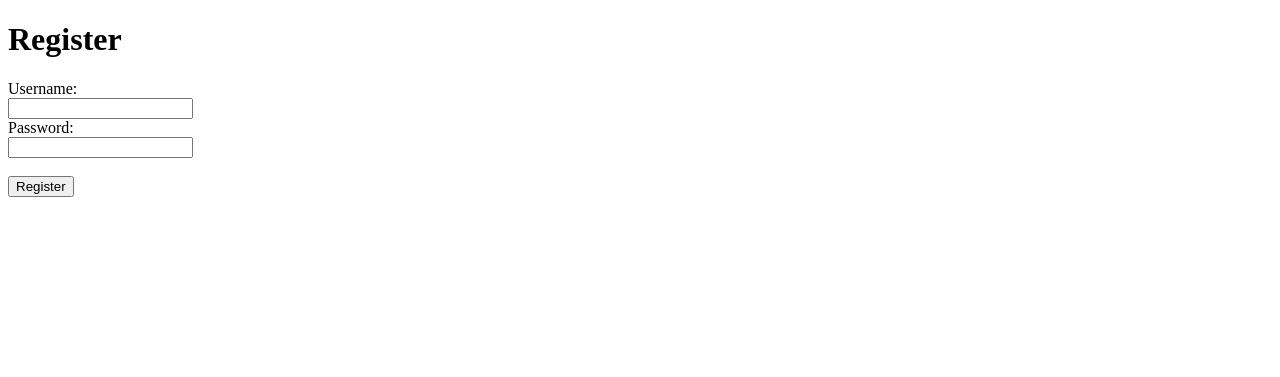
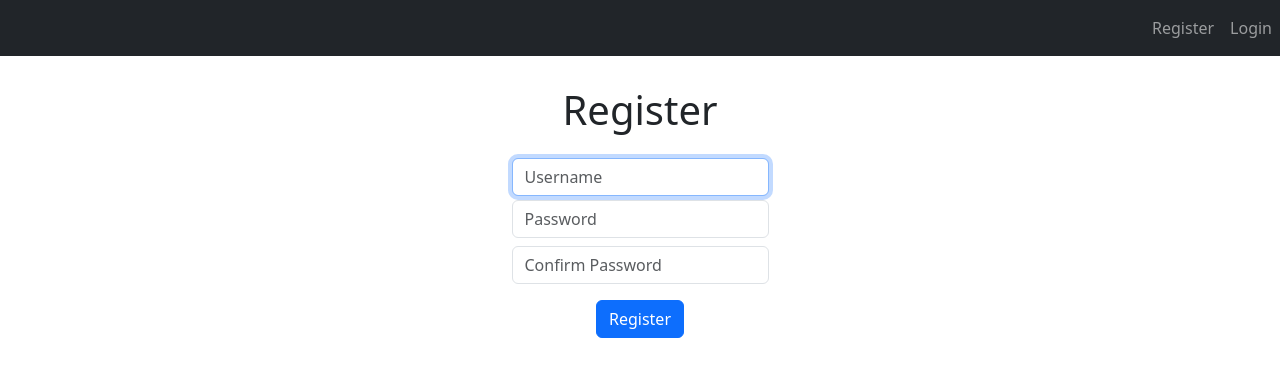
Before and after one commit to Menusha21/final_project, a Flask app: template templates/register.html in a window 1280 px wide. Shown: the top 377 px of the page. Run offline with Flask 3, Linux system fonts and the light colour scheme; the template is opened without the code that fills it, so the values that code supplies are empty.

Commit message:
front ent

```diff
--- a/app.py
+++ b/app.py
@@ -1,5 +1,6 @@
-from flask import Flask, render_template, request, redirect, session
+from flask import Flask, flash, render_template, request, redirect, session
 import sqlite3
+
 
 app = Flask(__name__)
 app.secret_key = 'your_secret_key'
@@ -7,7 +8,7 @@ app.secret_key = 'your_secret_key'
 # SQLite3 database setup
 conn = sqlite3.connect('database.db')
 c = conn.cursor()
-c.execute('''CREATE TABLE IF NOT EXISTS users (username TEXT, password TEXT)''')
+# c.execute('''CREATE TABLE IF NOT EXISTS users (username TEXT, password TEXT)''')
 conn.commit()
 conn.close()
 
@@ -20,6 +21,10 @@ def register():
     if request.method == 'POST':
         username = request.form['username']
         password = request.form['password']
+        confirmation = request.form['confirmation']
+
+
+
 
         conn = sqlite3.connect('database.db')
         c = conn.cursor()
@@ -27,9 +32,10 @@ def register():
         conn.commit()
         conn.close()
 
+
         return redirect('/login')
-
-    return render_template('register.html')
+    else:
+        return render_template('register.html')
 
 @app.route('/login', methods=['GET', 'POST'])
 def login():
--- /dev/null
+++ b/javascript.js
@@ -0,0 +1,11 @@
+// register.js
+
+document.addEventListener('DOMContentLoaded', function() {
+    document.getElementById('register-form').addEventListener('submit', function(event) {
+        var usernameInput = document.querySelector('input[name="username"]');
+        if (!usernameInput.value.trim()) {
+            event.preventDefault(); // Prevent form submission
+            alert('Username is required'); // Display alert message
+        }
+    });
+});
--- /dev/null
+++ b/static/styles.css
@@ -0,0 +1,38 @@
+/* Reset default margin and padding */
+/* body, h1, p {
+    margin: 0;
+    padding: 0; */
+
+/* } */
+.bb {
+    background-image: url('bg1.jpg');
+    background-size: cover;
+    background-repeat: no-repeat;
+
+    opacity: 0.9;
+
+}
+/* Center the h1 */
+h1 {
+    text-align: center;
+    margin-top: 30px; /* Adjust as needed */
+}
+
+
+/* Style the navigation links */
+.nav-links a {
+    color: black;
+    text-decoration: none;
+    margin-left: 10px; /* Add margin between links */
+    font-size: 18px;
+}
+.nav-links a:hover {
+    color: rgb(77, 77, 73);
+
+}
+
+.center{
+    display: flex;
+    justify-content: center;
+
+}
--- /dev/null
+++ b/templates/layout.html
@@ -0,0 +1,39 @@
+<!DOCTYPE html>
+<html lang="en">
+<head>
+    <meta charset="UTF-8">
+    <meta name="viewport" content="width=device-width, initial-scale=1.0">
+
+    <link href="https://cdn.jsdelivr.net/npm/bootstrap@5.3.2/dist/css/bootstrap.min.css" rel="stylesheet" integrity="sha384-T3c6CoIi6uLrA9TneNEoa7RxnatzjcDSCmG1MXxSR1GAsXEV/Dwwykc2MPK8M2HN" crossorigin="anonymous">
+    <script src="https://cdn.jsdelivr.net/npm/bootstrap@5.3.2/dist/js/bootstrap.bundle.min.js" integrity="sha384-C6RzsynM9kWDrMNeT87bh95OGNyZPhcTNXj1NW7RuBCsyN/o0jlpcV8Qyq46cDfL" crossorigin="anonymous"></script>
+
+    <link href="/static/styles.css" rel="stylesheet">
+
+    <link href="/static/favicon2.png" rel="icon">
+
+    <title>Home: {% block title %}{% endblock %}</title>
+
+</head>
+<body>
+
+    <nav class="navbar navbar-expand-lg navbar-dark bg-dark">
+
+        <button class="navbar-toggler" type="button" data-toggle="collapse" data-target="#navbarSupportedContent" aria-controls="navbarSupportedContent" aria-expanded="false" aria-label="Toggle navigation">
+            <span class="navbar-toggler-icon"></span>
+        </button>
+
+        <div class="collapse navbar-collapse justify-content-end" id="navbarSupportedContent">
+
+            <div class="navbar-nav ml-auto">
+                <a class="nav-item nav-link" href="/register">Register</a>
+                <a class="nav-item nav-link" href="/login">Login</a>
+
+            </div>
+        </div>
+    </nav>
+
+    {% block main %}{% endblock %}
+
+
+</body>
+</html>
--- a/templates/register.html
+++ b/templates/register.html
@@ -1,18 +1,29 @@
-<!DOCTYPE html>
-<html lang="en">
-<head>
-    <meta charset="UTF-8">
-    <meta name="viewport" content="width=device-width, initial-scale=1.0">
-    <title>Register</title>
-</head>
-<body>
-    <h1>Register</h1>
-    <form action="/register" method="post">
-        <label for="username">Username:</label><br>
-        <input type="text" id="username" name="username"><br>
-        <label for="password">Password:</label><br>
-        <input type="password" id="password" name="password"><br><br>
-        <input type="submit" value="Register">
-    </form>
-</body>
-</html>
+{% extends "layout.html" %}
+
+{% block title %}
+    Register
+{% endblock %}
+
+{% block main %}
+    {% if error_message %}
+    <div class="alert alert-danger">{{ error_message }}</div>
+    {% endif %}
+    <div class="container">
+        <h1>Register</h1>
+        <form action="/register" method="post">
+            <div class="mt-4">
+                <input autocomplete="off" autofocus class="form-control mx-auto w-auto" name="username" placeholder="Username" type="text">
+            </div>
+            <div class="mt-1">
+                <input class="form-control mx-auto w-auto" name="password" placeholder="Password" type="password">
+            </div>
+            <div class="mt-2">
+                <input class="form-control mx-auto w-auto" name="confirmation" placeholder="Confirm Password" type="password">
+            </div>
+            <div class=" mt-3 center">
+            <button class="btn btn-primary" type="submit">Register</button>
+            </div>
+        </form>
+    </div>
+    <script src="{{ url_for('static', filename='javascript.js') }}"></script>
+{% endblock %}
```
Also changed, not shown: help.py (added, +29 -0 lines), templates/index.html (+11 -11 lines), templates/login.html (+17 -12 lines), database.db, static/bg1.jpg (added), static/bg2.jpg (added), static/bootstrap.min.css (added), static/favicon.png (added), static/favicon2.png (added), static/style.css (deleted).
